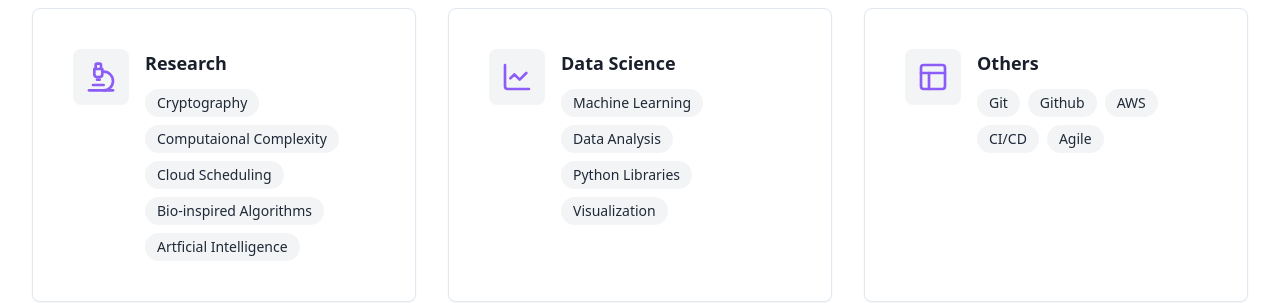
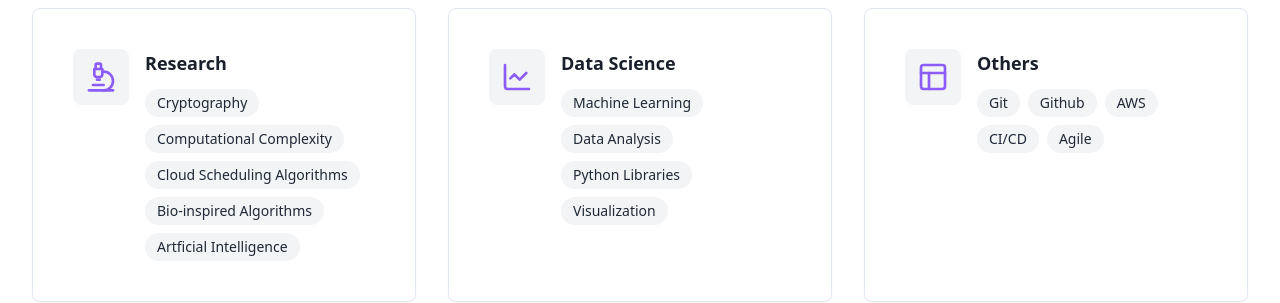
Before and after one commit to Sikindhar/My-Portfolio, a React (Vite) app: page / in a window 1280 px wide. Shown: the part 2080-2383 px from the top of the page. Built offline with nearby package versions, Linux system fonts and the light colour scheme.

Commit message:
Updated resume and spell mistakes

```diff
--- a/src/components/Navbar.tsx
+++ b/src/components/Navbar.tsx
@@ -15,7 +15,7 @@
     { id: 'experience', label: 'Experience' },
     { id: 'achievements', label: 'Achievements' },
     { id: 'projects', label: 'Projects' },
-    { id: 'resume', label: 'Resume', link: 'https://drive.google.com/file/d/1Cp-HdTpoNXt8TPFbxfEHMe7LRkXQ1qfD/view?usp=sharing' },
+    { id: 'resume', label: 'Resume', link: 'https://drive.google.com/file/d/1ki3xSLa8QSskE1fPZO7tTMuFaUnGeuxD/view?usp=sharing' },
     { id: 'contact', label: "Let's Connect" }
   ];
 
--- a/src/components/SkillsSection.tsx
+++ b/src/components/SkillsSection.tsx
@@ -22,7 +22,7 @@
     {
       title: "Research",
       icon: <Microscope size={32} className="text-highlight" />,
-      skills: ["Cryptography", "Computaional Complexity" , "Cloud Scheduling", "Bio-inspired Algorithms", "Artficial Intelligence"]
+      skills: ["Cryptography", "Computational Complexity" , "Cloud Scheduling Algorithms", "Bio-inspired Algorithms", "Artficial Intelligence"]
     },
     {
       title: "Data Science",
```
